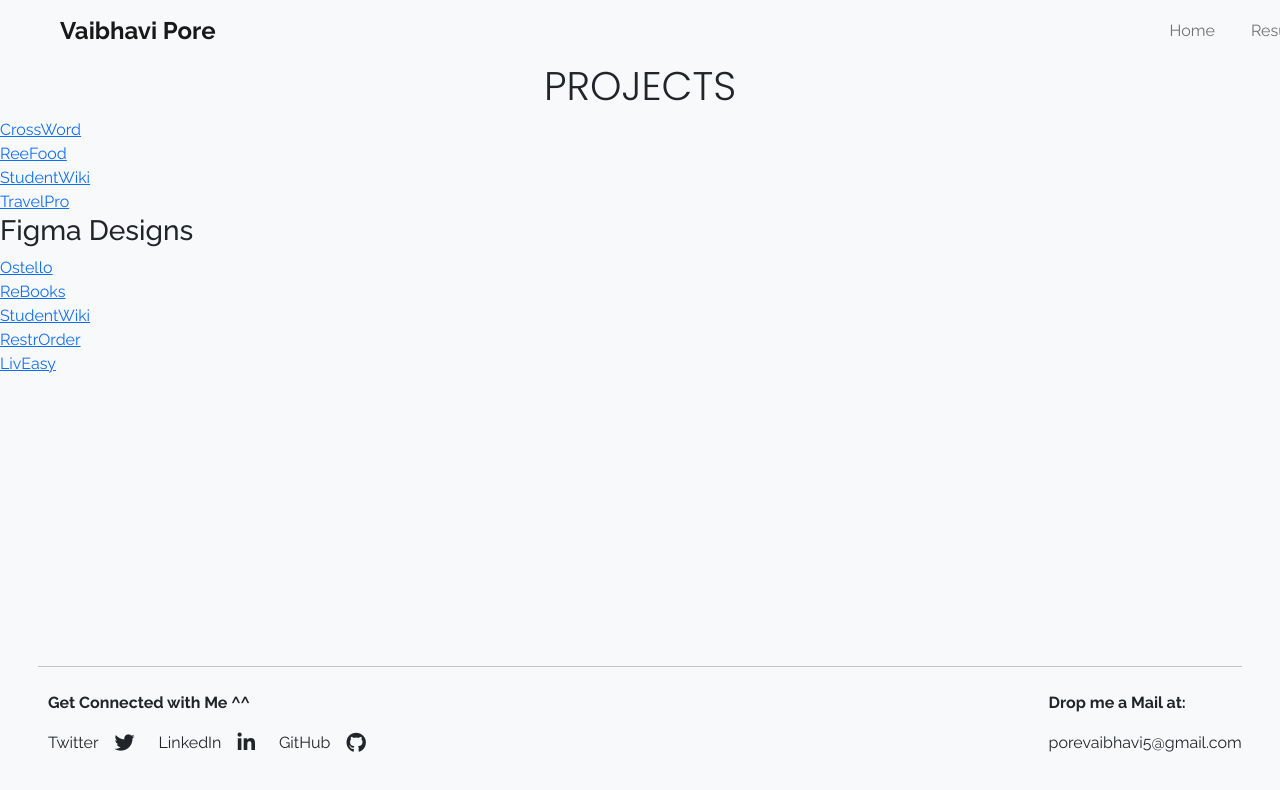
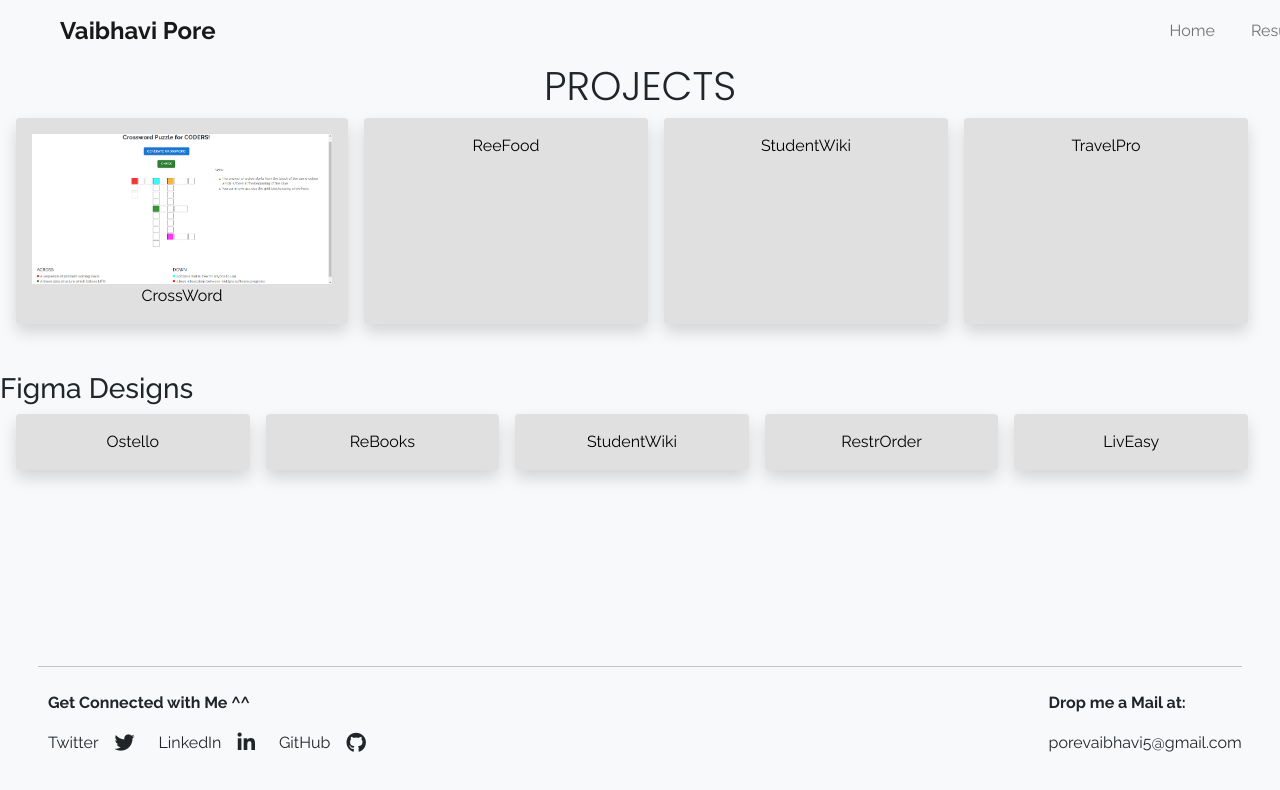
Before and after one commit to vpore/MyPortfolio, a React (Create React App) app: page /projects in a window 1280 px wide. Shown: the top 790 px of the page. Built offline with nearby package versions, Linux system fonts and the light colour scheme; some icons are missing.

Commit message:
Updated Projects Page

```diff
--- a/src/assets/Projects.css
+++ b/src/assets/Projects.css
@@ -1,3 +1,13 @@
 .projects{
-    margin-left: 100px;
+    background-color: rgb(224, 224, 224);
 }
+
+a{
+    text-decoration: none;
+    color: black;
+}
+
+.projectPic{
+    width: 300px;
+    height: 150px;
+}
--- a/src/pages/Projects.js
+++ b/src/pages/Projects.js
@@ -1,38 +1,44 @@
 import React from 'react';
 import '../assets/Projects.css'
 import { NavLink } from 'react-router-dom';
+import crossword from '../assets/crossword.png'
 
 function Projects(){
     return (
         <>
             <h1 className='display-6 text-center' style={{fontFamily: "Poppins"}}>PROJECTS</h1>
-            <div>
+            <div className='row mx-3'>
+                <div className='col shadow p-3 mb-5 me-3 projects rounded text-center'>
+                    <img src={crossword} className='projectPic'/>
                     <NavLink to={`/projects/crossword`}>CrossWord</NavLink>
                 </div>
-            <div>
+                <div className='col shadow p-3 mb-5 me-3 projects rounded text-center'>
                     <NavLink to={`/projects/reefood`}>ReeFood</NavLink>
                 </div>
-            <div>
+                <div className='col shadow p-3 mb-5 me-3 projects rounded text-center'>
                     <NavLink to={`/projects/studentwiki`}>StudentWiki</NavLink>
                 </div>
-            <div>
+                <div className='col shadow p-3 mb-5 me-3 projects rounded text-center'>
                     <NavLink to={`/projects/travelpro`}>TravelPro</NavLink>
                 </div>
+            </div>
             <h3>Figma Designs</h3>
-            <div>
+            <div className='row mx-3'>
+                <div className='col shadow p-3 mb-5 me-3 projects rounded text-center'>
                     <NavLink to={`/projects/ostello`}>Ostello</NavLink>
                 </div>
-            <div>
+                <div className='col shadow p-3 mb-5 me-3 projects rounded text-center'>
                     <NavLink to={`/projects/rebooks`}>ReBooks</NavLink>
                 </div>
-            <div>
+                <div className='col shadow p-3 mb-5 me-3 projects rounded text-center'>
                     <NavLink to={`/projects/studentwikiUI`}>StudentWiki</NavLink>
                 </div>
-            <div>
+                <div className='col shadow p-3 mb-5 me-3 projects rounded text-center'>
                     <NavLink to={`/projects/restrorder`}>RestrOrder</NavLink>
                 </div>
-            <div>
+                <div className='col shadow p-3 mb-5 me-3 projects rounded text-center'>
                     <NavLink to={`/projects/liveasy`}>LivEasy</NavLink>
+                </div>
             </div>
         </>
     );
```
Also changed, not shown: src/assets/crossword.png (added). Lines whose indentation alone changed are shown as unchanged.
